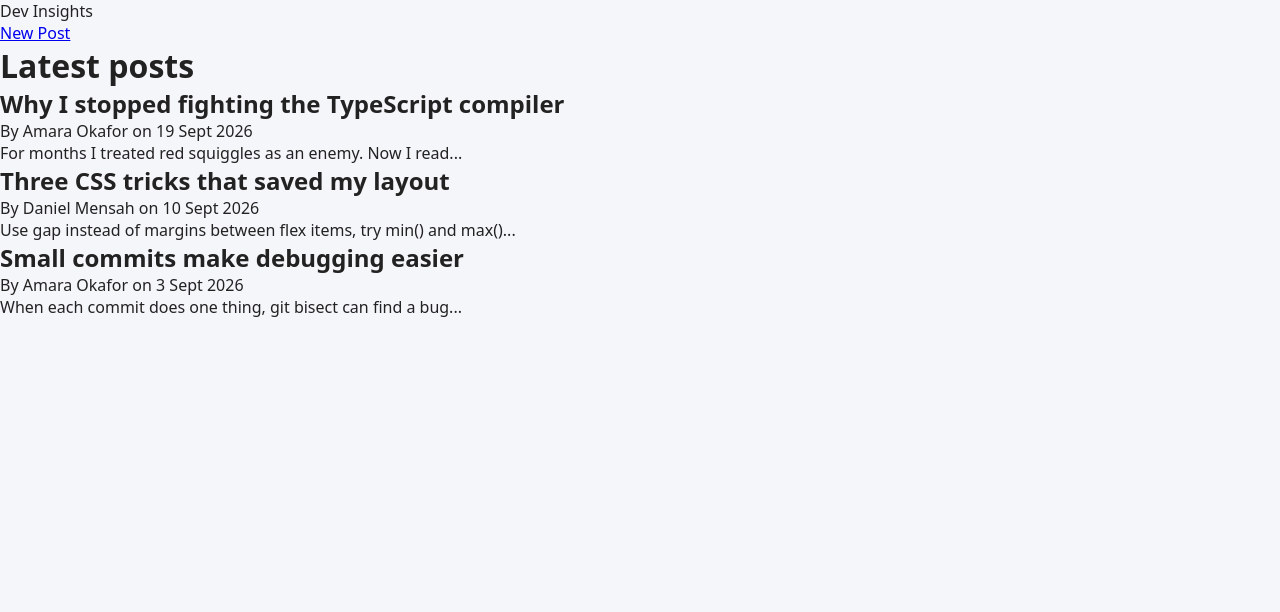
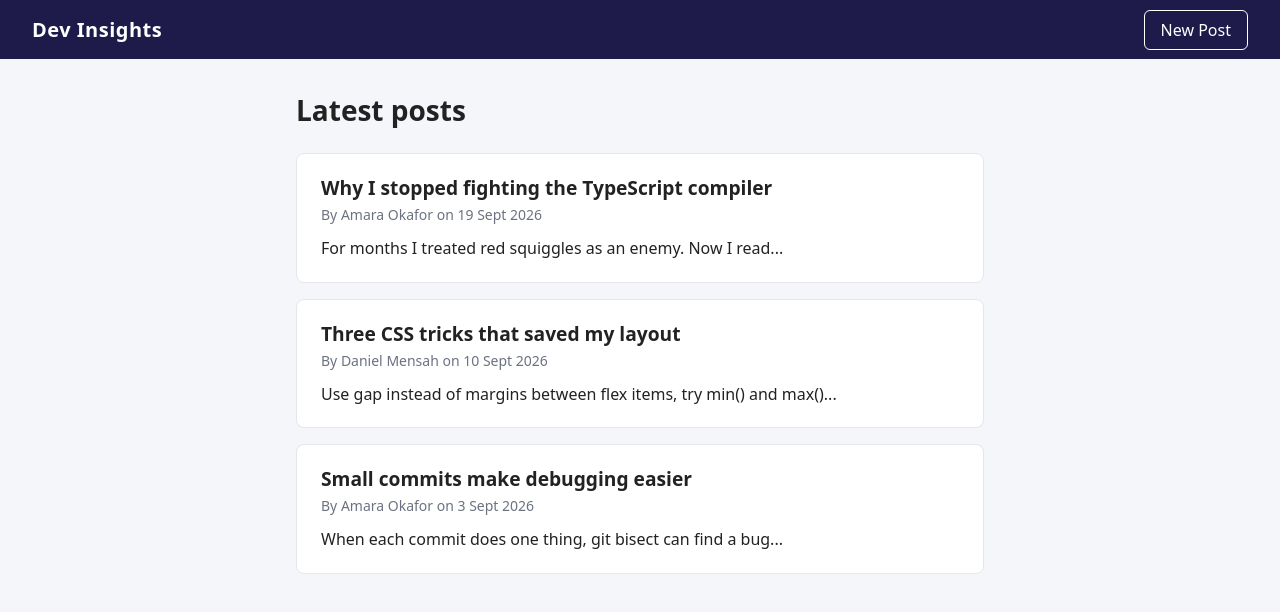
Before and after one commit to Tabitha2005/react-dev-formative-1, a React (Vite) app in the folder mini-blog/: page / in a window 1280 px wide. Shown: the top 612 px of the page. Built offline with nearby package versions, Linux system fonts and the light colour scheme.

Commit message:
Add external CSS for layout, header and posts

```diff
--- a/mini-blog/src/App.tsx
+++ b/mini-blog/src/App.tsx
@@ -1,6 +1,8 @@
 import Header from './components/Header'
 import PostList from './components/PostList'
 import { posts } from './data/posts'
+import './styles/app.css'
+
 
 function App() {
   return (
--- a/mini-blog/src/components/Header.tsx
+++ b/mini-blog/src/components/Header.tsx
@@ -1,3 +1,6 @@
+import '../styles/header.css'
+
+
 function Header() {
   return (
     <header className="header">
--- a/mini-blog/src/components/Post.tsx
+++ b/mini-blog/src/components/Post.tsx
@@ -1,5 +1,6 @@
 import type { Post as PostData } from '../types/post'
 import { getPreview, formatDate } from '../utils/format'
+import '../styles/post.css'
 
 interface PostProps {
   post: PostData
--- /dev/null
+++ b/mini-blog/src/styles/app.css
@@ -0,0 +1,10 @@
+.app-main {
+  max-width: 720px;
+  margin: 0 auto;
+  padding: 2rem 1rem;
+}
+
+.app-heading {
+  font-size: 1.75rem;
+  margin-bottom: 1.5rem;
+}
--- /dev/null
+++ b/mini-blog/src/styles/header.css
@@ -0,0 +1,27 @@
+.header {
+  display: flex;
+  justify-content: space-between;
+  align-items: center;
+  padding: 1rem 2rem;
+  background: #1e1b4b;
+  color: #fff;
+}
+
+.header-logo {
+  font-size: 1.25rem;
+  font-weight: 700;
+  letter-spacing: 0.5px;
+}
+
+.header-link {
+  color: #fff;
+  text-decoration: none;
+  padding: 0.5rem 1rem;
+  border: 1px solid #fff;
+  border-radius: 6px;
+}
+
+.header-link:hover {
+  background: #fff;
+  color: #1e1b4b;
+}
--- /dev/null
+++ b/mini-blog/src/styles/post.css
@@ -0,0 +1,27 @@
+.post-list {
+  display: flex;
+  flex-direction: column;
+  gap: 1rem;
+}
+
+.post {
+  background: #fff;
+  border: 1px solid #e5e7eb;
+  border-radius: 8px;
+  padding: 1.25rem 1.5rem;
+}
+
+.post-title {
+  font-size: 1.2rem;
+  margin-bottom: 0.25rem;
+}
+
+.post-meta {
+  color: #6b7280;
+  font-size: 0.875rem;
+  margin-bottom: 0.75rem;
+}
+
+.post-preview {
+  line-height: 1.6;
+}
```
